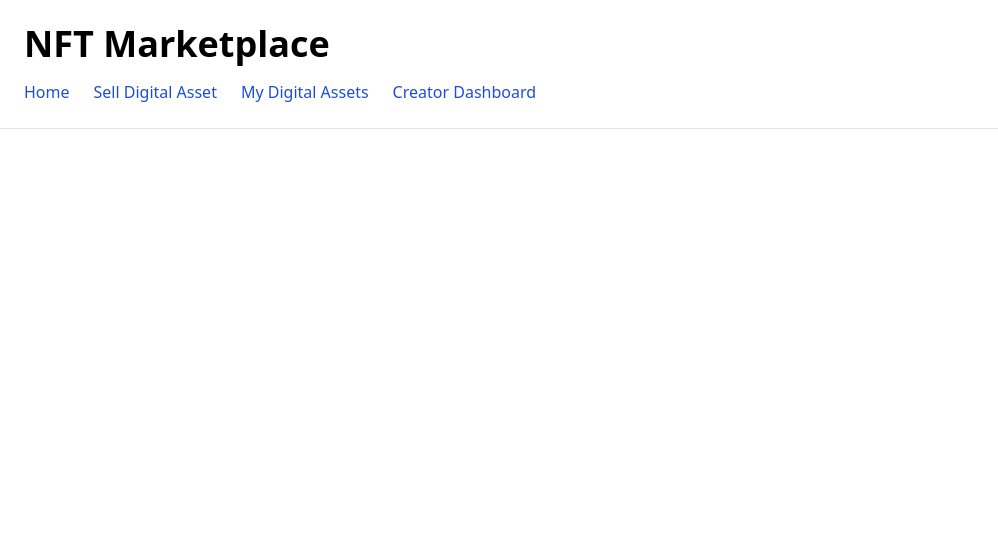
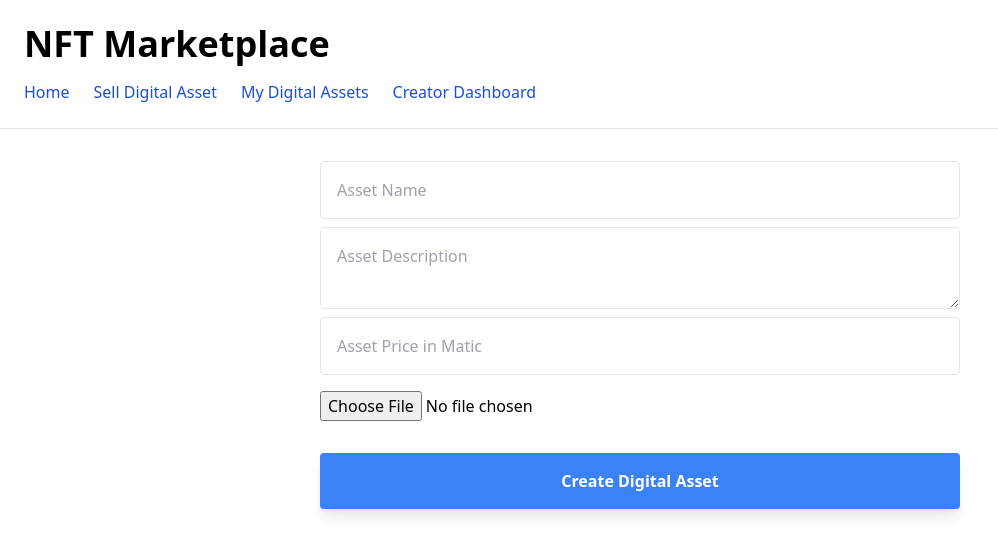
Before and after one commit to ian038/nft-marketplace, a Next.js app: page /create-item in a window 1280 px wide. Shown: the top 554 px of the page, without its empty margins (0-998 px from the left). Built offline with nearby package versions, Linux system fonts and the light colour scheme; what ipfs-http-client would draw is missing.

Commit message:
Created UI for create items page

```diff
--- a/pages/create-item.js
+++ b/pages/create-item.js
@@ -4,6 +4,7 @@ import { create as ipfsHttpClient } from 'ipfs-http-client'
 import { useRouter } from "next/router";
 import { nftAddress, nftMarketAddress } from '../config'
 import Web3Modal from 'web3modal'
+import Image from 'next/image'
 
 import NFT from '../artifacts/contracts/Nft.sol/Nft.json'
 import nftMarket from '../artifacts/contracts/NftMarket.sol/NftMarket.json'
@@ -65,7 +66,35 @@ export default function CreateItem() {
     return (
         <div className='flex justify-center'>
             <div className='w-1/2 flex flex-col pb-12'>
-
+                <input
+                placeholder='Asset Name'
+                className='mt-8 border rounded p-4'
+                onChange={e => setFormInput({ ...formInput, name: e.target.value })}
+                />
+                <textarea
+                placeholder='Asset Description'
+                className='mt-2 border rounded p-4'
+                onChange={e => setFormInput({ ...formInput, description: e.target.value })}
+                />
+                <input
+                placeholder='Asset Price in Matic'
+                className='mt-2 border rounded p-4'
+                onChange={e => setFormInput({ ...formInput, price: e.target.value })}
+                />
+                <input
+                type='file'
+                name='Asset'
+                className='my-4'
+                onChange={handleChange}
+                />
+                {
+                    fileUrl && (
+                        <Image className='rounded mt-4' src={fileUrl} alt="Asset Image" />
+                    )
+                }
+                <button onClick={createItem} className='font-bold mt-4 bg-blue-500 text-white rounded p-4 shadow-lg'>
+                    Create Digital Asset
+                </button>
             </div>
         </div>
     )
```
